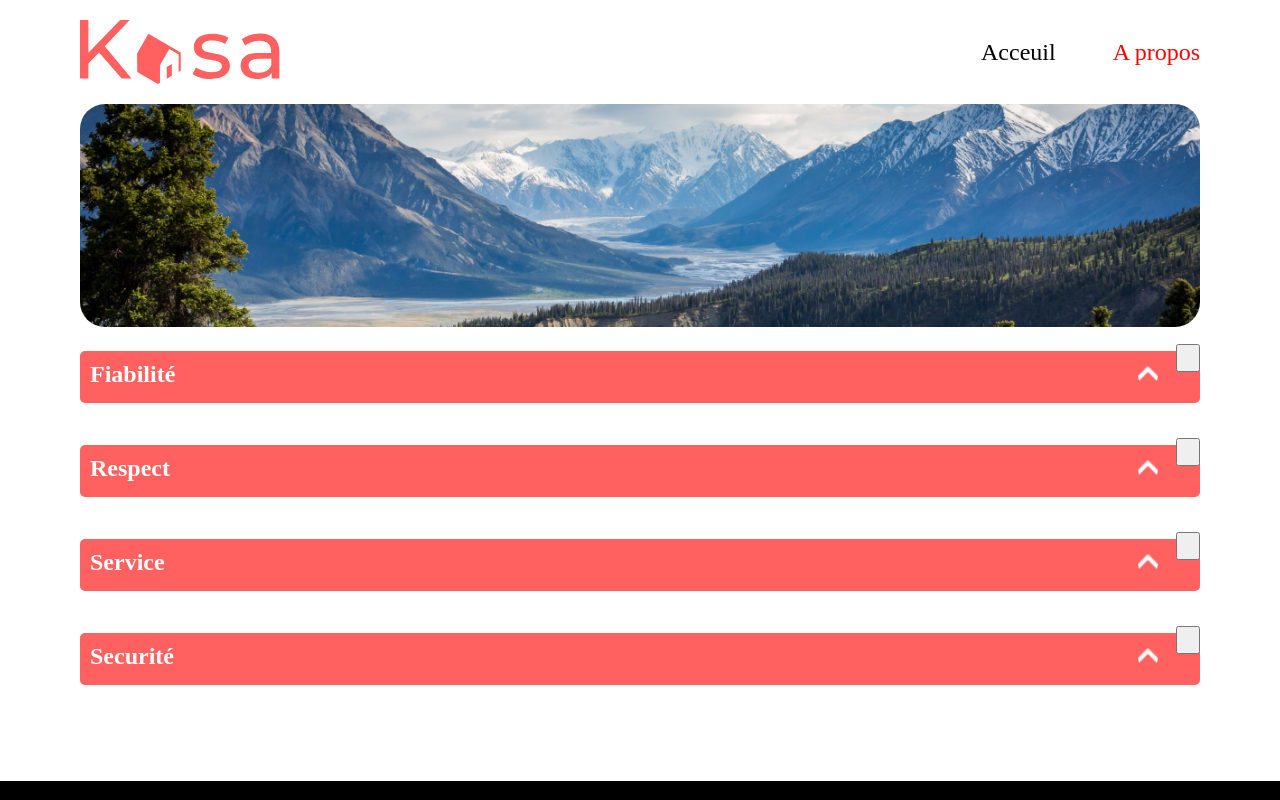
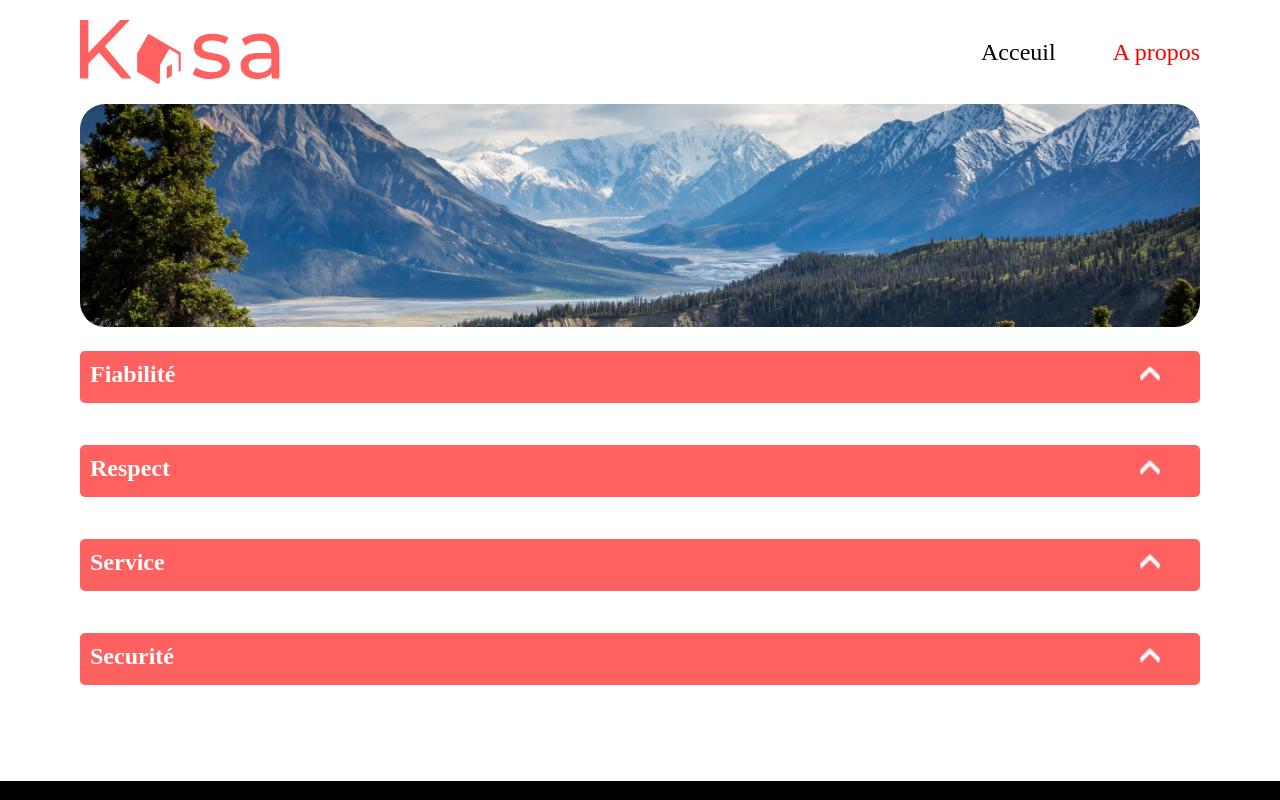
Before and after one commit to Kyssangel/projet8, a React (Vite) app: page /about in a window 1280 px wide. Shown: the top 800 px of the page. Built offline with nearby package versions, Linux system fonts and the light colour scheme.

Commit message:
amelioration des collapse

```diff
--- a/src/pages/AboutData.jsx
+++ b/src/pages/AboutData.jsx
@@ -24,28 +24,28 @@ const AboutTable = () => {
       <div className="category">
         <h2 onClick={() => toggleCollapse("fiability")}>Fiabilité</h2>
         {!collapsedSections["fiability"] && <p>{aboutData.fiability}</p>}
-        <button onClick={() => toggleCollapse("fiability")}>
+        <button className="button" onClick={() => toggleCollapse("fiability")}>
           <img src={Vector} alt="chevron" style={{ transform: collapsedSections["fiability"] ? "rotate(0deg)" : "rotate(180deg)" }} />
         </button>
       </div>
       <div className="category">
         <h2 onClick={() => toggleCollapse("respect")}>Respect</h2>
         {!collapsedSections["respect"] && <p>{aboutData.respect}</p>}
-        <button onClick={() => toggleCollapse("respect")}>
+        <button className="button" onClick={() => toggleCollapse("respect")}>
           <img src={Vector} alt="chevron" style={{ transform: collapsedSections["respect"] ? "rotate(0deg)" : "rotate(180deg)" }} />
         </button>
       </div>
       <div className="category">
         <h2 onClick={() => toggleCollapse("service")}>Service</h2>
         {!collapsedSections["service"] && <p>{aboutData.service}</p>}
-        <button onClick={() => toggleCollapse("service")}>
+        <button className="button" onClick={() => toggleCollapse("service")}>
           <img src={Vector} alt="chevron" style={{ transform: collapsedSections["service"] ? "rotate(0deg)" : "rotate(180deg)" }} />
         </button>
       </div>
       <div className="category">
         <h2 onClick={() => toggleCollapse("security")}>Securité</h2>
         {!collapsedSections["security"] && <p>{aboutData.security}</p>}
-        <button onClick={() => toggleCollapse("security")}>
+        <button className="button" onClick={() => toggleCollapse("security")}>
           <img src={Vector} alt="chevron" style={{ transform: collapsedSections["security"] ? "rotate(0deg)" : "rotate(180deg)" }} />
         </button>
       </div>
--- a/src/pages/Collapse.jsx
+++ b/src/pages/Collapse.jsx
@@ -47,7 +47,7 @@ export default function LogementPage( {id} ) {
 <div className="block2">
       <div className="collapse-block-equipement" onClick={toggleEquipements}>
         <h1>Equipements</h1>
-        <button>
+        <button className="button">
           <img
             className="vector"
             src={Vector}
--- a/src/sass/aboutData.scss
+++ b/src/sass/aboutData.scss
@@ -43,6 +43,11 @@
       color: white;
       right: 40px;
     }
+    .button{
+   background-color: transparent;
+   border: transparent;
+
+    }
   }
 }
 .category {
--- a/src/sass/caroussel.scss
+++ b/src/sass/caroussel.scss
@@ -5,24 +5,24 @@
 
 .classImage {
   width: 100%;
- height: 415px;
+  height: 415px;
   cursor: pointer;
+  object-fit: cover;
 }
 
 .classChevronGauche {
   position: absolute;
-  top: 50%;
+  top: 250px;
   left: 100px;
-  transform: translateY(-50%);
+
   cursor: pointer;
 }
 
 .classChevronDroit {
   position: absolute;
-  top: 50%;
-  right: 100px;
-  transform: translateY(-50%);
-  cursor: pointer;
+  top: 250px;
+right: 100px;
+ cursor: pointer;
 }
 
 .compteurImages {
@@ -30,6 +30,6 @@
   text-align: center;
   margin-top: 10px;
   font-size: 18px;
-  bottom:  60px;
+  bottom: 60px;
   color: white;
 }
--- a/src/sass/collapse.scss
+++ b/src/sass/collapse.scss
@@ -1,5 +1,10 @@
 .block2{
   padding-bottom: 30px;
+ .button{
+  background-color: transparent;
+  border: transparent;
+
+ }
 }
 .block {
 
@@ -62,7 +67,8 @@ div.collapse-block {
     background: none;
     border: none;
     cursor: pointer;
-    margin-left: auto; // Aligner le bouton à droite
+    margin-left: auto;
+
   }
 }
 
@@ -101,6 +107,7 @@ div.collapse-block {
   height: 20px;
   transition: transform 0.3s ease;
   margin-right: 15px;
+  background-color: #ff6060;
 }
 @keyframes show-up {
   0% {
```
